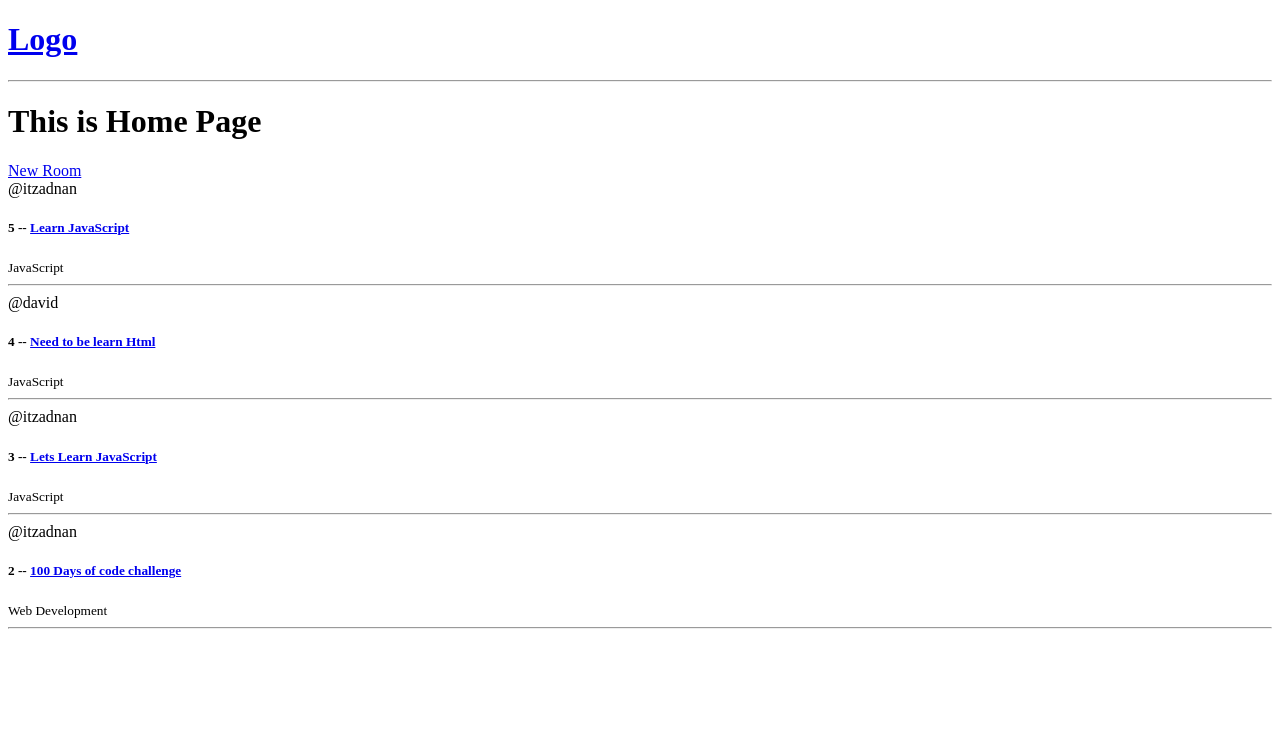
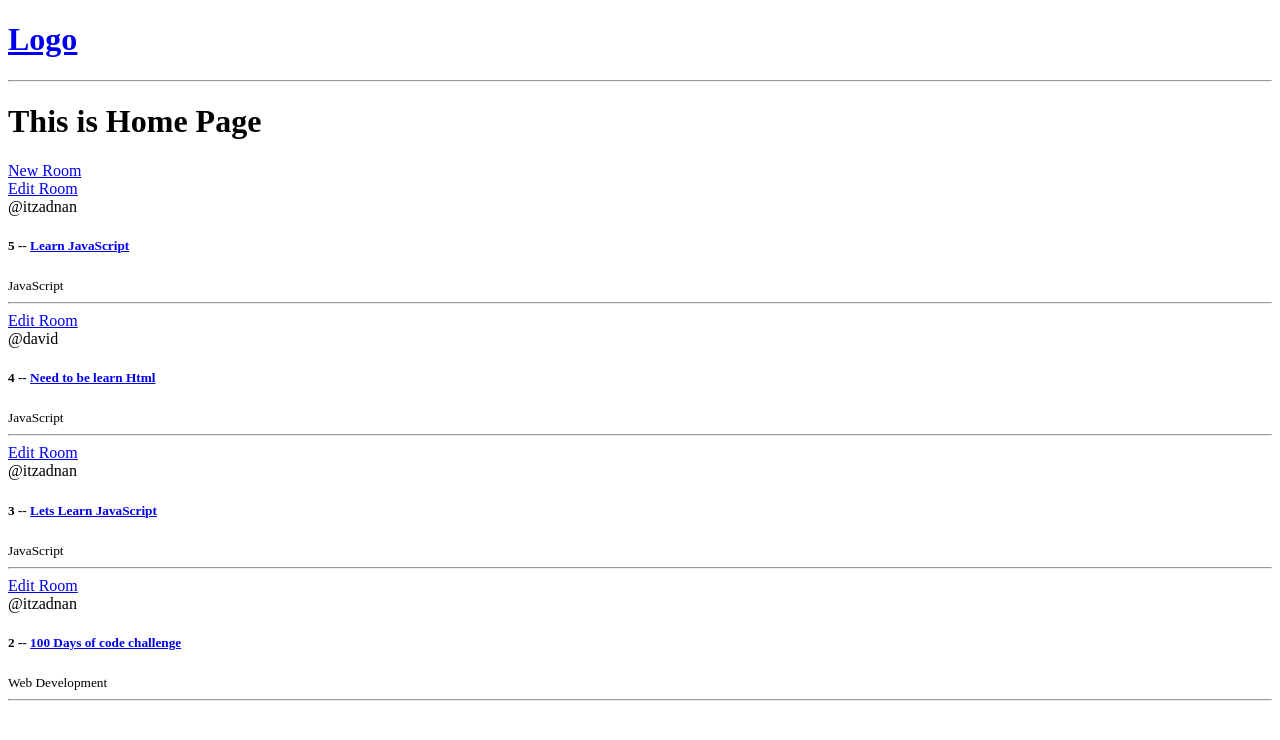
Before and after one commit to itzadnantech/studybud, a Django app: page / in a window 1280 px wide. Shown: the top 740 px of the page. Run offline with Django 4.2, Linux system fonts and the light colour scheme; data comes from the database, SQL or seed files in the repository; both versions use the stored data as it was after the commit.

Commit message:
Updated a Room

```diff
--- a/base/templates/base/home.html
+++ b/base/templates/base/home.html
@@ -4,6 +4,7 @@
   <div><a href="{% url 'create-room' %}">New Room</a><div>
   {% for room in rooms %}
   <div>
+    <div><a href="{% url 'update-room' room.id %}">Edit Room</a><div>
     <span>@{{room.host.username}}</span>
     <h5>{{room.id}} -- <a href="{% url 'room' room.id %}">{{room.name}}</a></h5>
     <small>{{room.topic.name}}</small>
--- a/base/urls.py
+++ b/base/urls.py
@@ -5,6 +5,6 @@ urlpatterns = [
     path("", views.home, name="home"),
     path("room/<str:pk>/", views.room, name="room"),
     path("create-room",views.createRoom,name="create-room"),
-    path("update-room/<str:pk>",views.updateRoom,name="update-room"),
-    path("delete-room/<str:pk>",views.deleteRoom,name="delete-room"),
+    path("update-room/<str:pk>/",views.updateRoom,name="update-room"),
+    path("delete-room/<str:pk>/",views.deleteRoom,name="delete-room"),
 ]
--- a/base/views.py
+++ b/base/views.py
@@ -1,4 +1,4 @@
-from django.shortcuts import render , redirect
+from django.shortcuts import render, redirect
 from .models import Room
 from .forms import RoomForm
 
@@ -10,18 +10,21 @@ from .forms import RoomForm
 #     {'id':3,"name":"Frontend Developer"},
 # ]
 
+
 # Load home page
 def home(request):
     rooms = None
     rooms = Room.objects.all()
-    context = {'rooms': rooms}
-    return render(request,'base/home.html',context)
+    context = {"rooms": rooms}
+    return render(request, "base/home.html", context)
+
 
 # Load room page
-def room(request,pk):
+def room(request, pk):
     room = Room.objects.get(id=pk)
-    context = {"room":room}
-    return render(request,'base/room.html',context)
+    context = {"room": room}
+    return render(request, "base/room.html", context)
+
 
 # Create new is here
 def createRoom(request):
@@ -32,18 +35,25 @@ def createRoom(request):
         form = RoomForm(request.POST)
         if form.is_valid():
             form.save()
-            return redirect('home')
+            return redirect("home")
 
-    context = {'form':form}
-    return render(request,'base/room_form.html',context)
-
+    context = {"form": form}
+    return render(request, "base/room_form.html", context)
 
 
 # update a room
-def updateRoom(request,pk):
-    print("update Room")
+def updateRoom(request, pk):
+    room = Room.objects.get(id=pk)
+    form = RoomForm(instance=room)
+    if request.method == "POST":
+        form = RoomForm(request.POST, instance=room)
+        if form.is_valid():
+            form.save()
+            return redirect('home')
+    context = {"form": form}
+    return render(request, "base/room_form.html", context)
 
 
 # update a room
-def deleteRoom(request,pk):
+def deleteRoom(request, pk):
     print("Delete Room")
```
Also changed, not shown: db.sqlite3.
